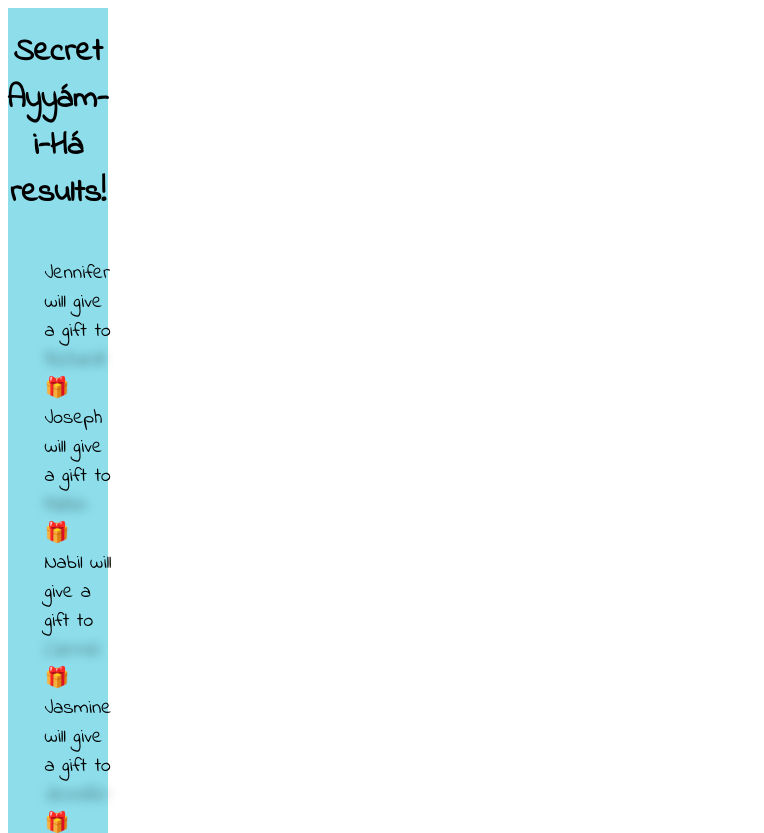
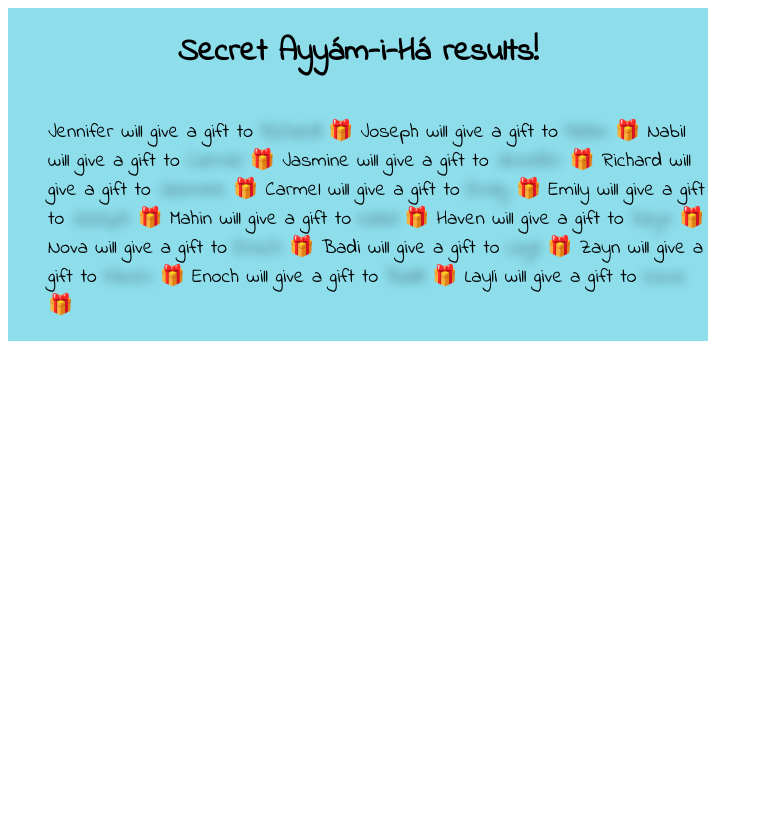
Before and after one commit to joeklein9/secret-ayyamiha, a plain HTML site: page index.html in a window 1280 px wide. Shown: the top 833 px of the page, without its empty margins (0-764 px from the left). After the commit the page ends 800 px from the top, so only its background shows below. Drawn offline with Linux system fonts and the light colour scheme.

Commit message:
Update style.css

```diff
--- a/style.css
+++ b/style.css
@@ -17,7 +17,7 @@ h1 {
     font-family: 'Indie Flower', cursive;
     background-color: #1bbad67f;
     color:black;
-    max-width:100px
+    max-width:700px
 
 
 
```
